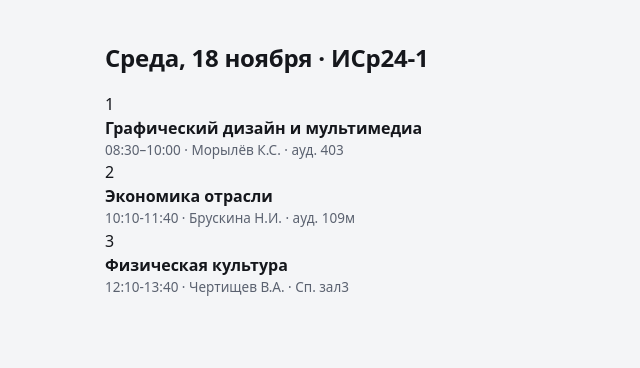
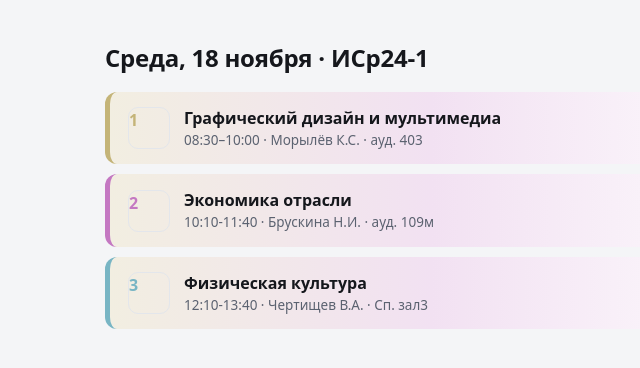
Before and after one commit to timurs-ops/kitis-isr, a PHP site: page /steps/step-02-css/index.html in a window 1280 px wide. Shown: the top 368 px of the page, without its empty margins (175-815 px from the left). Run offline with PHP 8.4, Linux system fonts and the light colour scheme.

Commit message:
Update style.css

```diff
--- a/steps/step-02-css/style.css
+++ b/steps/step-02-css/style.css
@@ -7,10 +7,19 @@ h1 { font-size: 24px; letter-spacing: -0.01em; }
 .lessons {
   display: flex;
   flex-direction: column;
+  gap: 10px;
   /* TODO: gap, чтобы карточки не слипались (≥10px) */
 }
 
 .lesson-card {
+display: flex;
+align-items: center;
+gap: 14px;
+border-left: 5px solid var(--subject-color);
+border-radius: 12px;
+padding: 14px 18px;
+background: linear-gradient(90deg,#f2eee1 0%, #f2e1f2 45%, #FFFFFF 100% );
+
   /* TODO по README:
      - display: flex; align-items: center; gap: 14px;
      - border-left: 5px solid var(--subject-color);
@@ -19,10 +28,16 @@ h1 { font-size: 24px; letter-spacing: -0.01em; }
        (оттенки — готовые значения из таблицы README) */
 }
 
-.lesson-num {
+.lesson-num{
+width: 40px;
+height: 40px;
+border-radius: 10px;
+border: 1px solid #E3E6EB;
+color: var(--subject-color);
+font-weight: 700;
+}
   /* TODO: 40×40, border-radius 10px, белый фон, border 1px solid #E3E6EB,
      color: var(--subject-color); font-weight: 700; центрирование через flex */
-}
 
 .lesson-subject { font-weight: 600; }
 .lesson-meta { color: #5B6270; font-size: 13.5px; }
```
